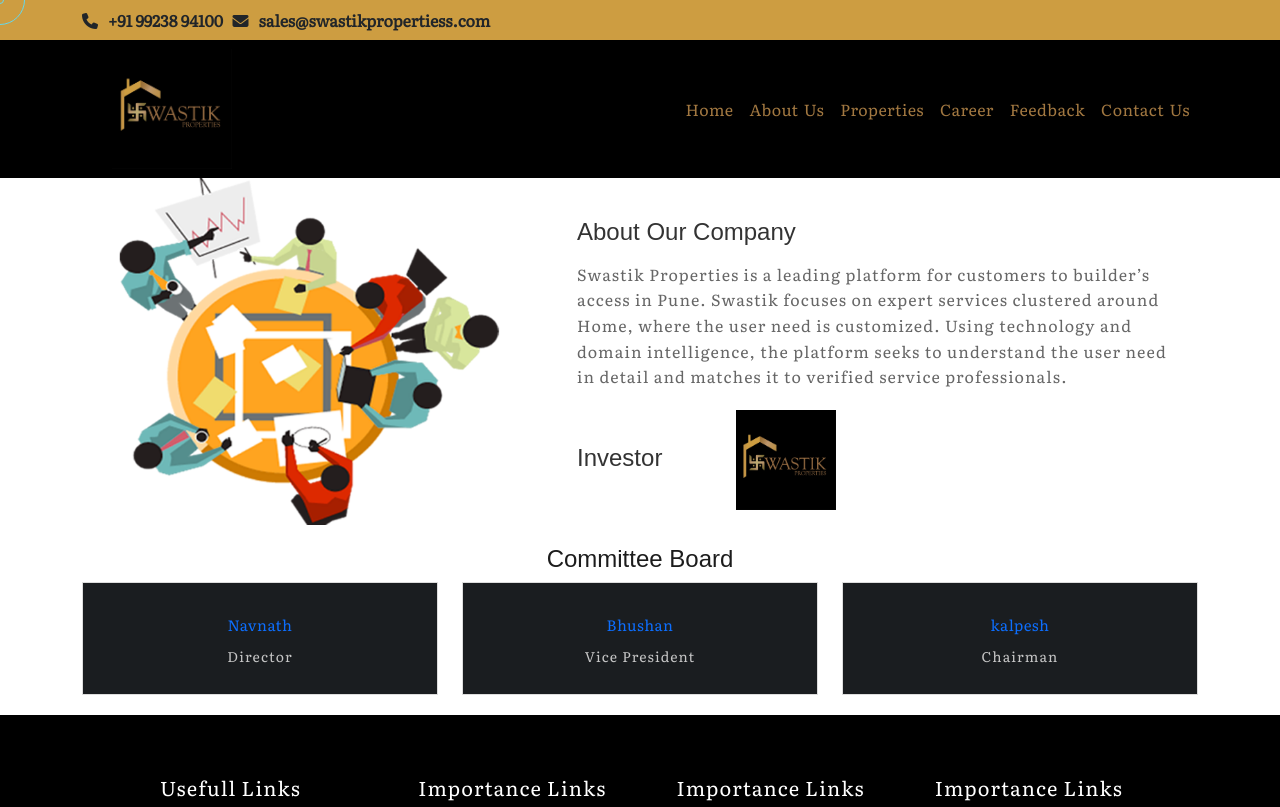
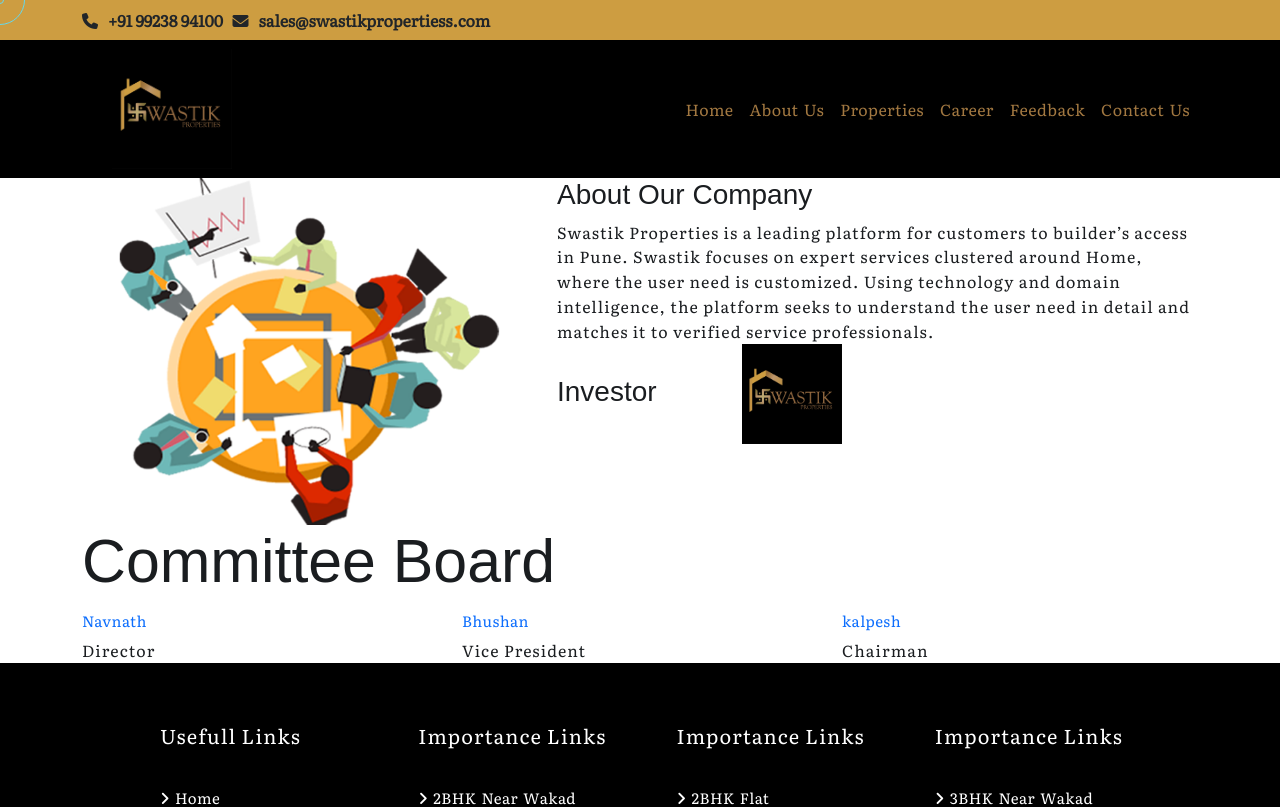
Before and after one commit to fsayyad2228/swastik-real-estate-website, a React (Create React App) app: page /aboutus in a window 1280 px wide. Shown: the top 807 px of the page. Built offline with nearby package versions, Linux system fonts and the light colour scheme; no server answers.

Commit message:
manage second row css

```diff
--- a/src/Styles/style.css
+++ b/src/Styles/style.css
@@ -22,8 +22,8 @@
   --secondary-color: #29a9fd;
   --secondary-third-color: #38a4ecce;
   --bs-supportin-color: #c850c0;
-  --bs-logo-primary-color: #cd9d41;
-  --bs-logo-secondary-color: #a27841;
+  --bs-logo-primary-color:#CD9D41;
+  --bs-logo-secondary-color:#A27841;
 }
 
 h1,
@@ -266,12 +266,17 @@
   position: relative;
 }
 
+
+
 .nav-link {
   color: var(--bs-logo-secondary-color) !important;
 }
 
 .nav-link:hover {
-  color: var(--bs-logo-primary-color);
+  color: var(--bs-logo-primary-color)
+}
+.nav-link .active{
+color: var(--bs-main-color);
 }
 
 .text-light-grey {
@@ -305,67 +310,6 @@
   fill: #ffffff;
 }
 
-/* aboutus section */
-/* Style for the about info */
-.about-info {
-  padding: 20px;
-}
-
-.about-info h3 {
-  font-size: 24px;
-  color: #333;
-  margin-top: 20px;
-  margin-bottom: 15px;
-}
-
-.about-info p {
-  font-size: 16px;
-  color: #666;
-  line-height: 1.6;
-}
-
-/* Style for the carousel */
-.about-carousel {
-  margin-bottom: 20px;
-}
-
-.carousel-item img {
-  max-width: 100%;
-  height: auto;
-}
-
-/* Style for the container */
-.main-title {
-  text-align: center;
-}
-
-.main-title h1 {
-  font-size: 24px;
-  color: var(--bs-dark-primary);
-}
-
-/* Style for agent details */
-.agent-details {
-  text-align: center;
-}
-
-.agent-details h5 {
-  margin: 10px 0;
-  font-size: 18px;
-  color: var(--bs-primary-color);
-}
-.agent-details p {
-  margin: 5px 0;
-  font-size: 14px;
-  color: var(--bs-primary-color);
-}
-/* Style for the agent grid */
-.agent-2 {
-  background-color: var(--bs-dark-color);
-  border: 1px solid #ddd;
-  padding: 20px;
-  margin-bottom: 20px;
-}
 /* Production /commpn section / Center Heading sections*/
 
 .services-section {
@@ -378,7 +322,7 @@
 }
 
 /* properties section css start */
-.properties-section {
+.properties-section{
   padding: 0 0 7rem 0;
 }
 
@@ -392,6 +336,8 @@
   /* padding: 6rem 0 3rem 0 !important; */
   padding: 0 0 2rem 0;
 }
+
+
 
 /* carousel Section  */
 
@@ -519,8 +465,8 @@
   border-radius: 4px;
 }
 /* button section start */
-.btn-primary {
-  background: var(--bs-logo-primary-color);
+.btn-primary{
+  background:var(--bs-logo-primary-color);
   border: none;
 }
 .send-btn {
@@ -618,6 +564,7 @@
 
   section .common-heading {
     font-size: 2rem;
+
   }
 
   section .para-with {
```
